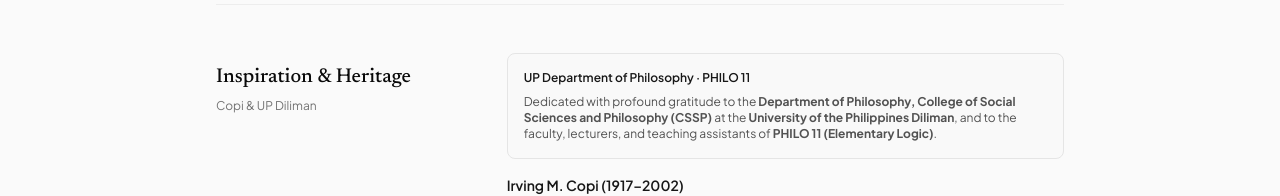
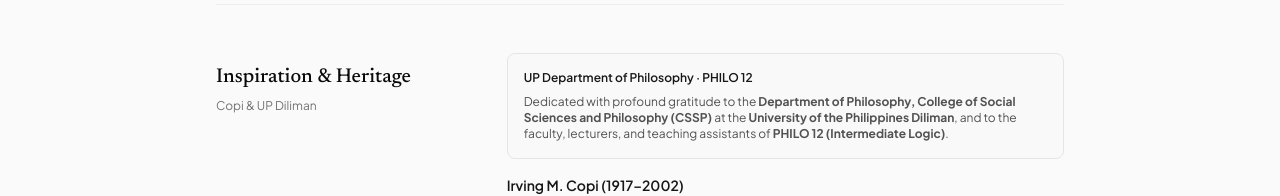
Before and after one commit to artemiui/godle-logic-game, a Svelte app: page / in a window 1280 px wide. Both pictures are taken after a click on the button "ABOUT". Shown: the part 540-736 px from the top of the page. Built offline with nearby package versions, Linux system fonts and the light colour scheme; no server answers.

Commit message:
docs: update about section

```diff
--- a/src/components/AboutView.svelte
+++ b/src/components/AboutView.svelte
@@ -41,7 +41,7 @@
       </div>
     </section>
 
-    <!-- Section: Inspirations & PHILO 11 -->
+    <!-- Section: Inspirations & PHILO 12 -->
     <section class="grid grid-cols-1 md:grid-cols-12 gap-6 items-baseline border-b border-neutral-200/60 dark:border-neutral-800/60 pb-10">
       <div class="md:col-span-4">
         <h2 class="font-serif text-xl font-medium text-neutral-950 dark:text-white">
@@ -52,10 +52,10 @@
       <div class="md:col-span-8 space-y-4 text-sm text-neutral-700 dark:text-neutral-300">
         <div class="p-4 rounded-lg border border-neutral-200 dark:border-neutral-800 bg-neutral-50/70 dark:bg-neutral-900/40 space-y-2">
           <div class="font-sans text-xs font-semibold text-neutral-900 dark:text-white">
-            UP Department of Philosophy · PHILO 11
+            UP Department of Philosophy · PHILO 12
           </div>
           <p class="text-xs text-neutral-600 dark:text-neutral-400">
-            Dedicated with profound gratitude to the <strong>Department of Philosophy, College of Social Sciences and Philosophy (CSSP)</strong> at the <strong>University of the Philippines Diliman</strong>, and to the faculty, lecturers, and teaching assistants of <strong>PHILO 11 (Elementary Logic)</strong>.
+            Dedicated with profound gratitude to the <strong>Department of Philosophy, College of Social Sciences and Philosophy (CSSP)</strong> at the <strong>University of the Philippines Diliman</strong>, and to the faculty, lecturers, and teaching assistants of <strong>PHILO 12 (Intermediate Logic)</strong>.
           </p>
         </div>
 
```
